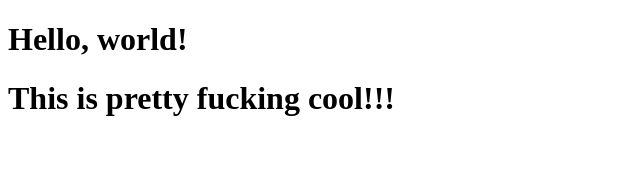
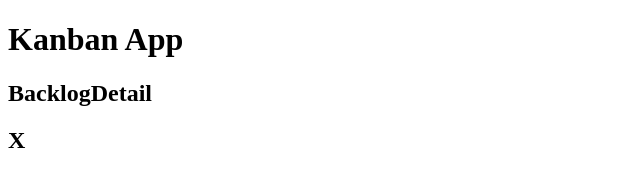
Before and after one commit to cmvanb/kanban-app, a React app: page / in a window 1280 px wide. Shown: the whole page, without its empty margins (0-640 px from the left). Built offline with nearby package versions, Linux system fonts and the light colour scheme.

Commit message:
Building out backlog detail page.

```diff
--- a/index.html
+++ b/index.html
@@ -5,7 +5,6 @@
         <meta charset="utf-8">
     </head>
     <body>
-        <h1>Hello, world!</h1>
         <div id="root"></div>
         <script src="build/app.js"></script>
     </body>
--- /dev/null
+++ b/src/backlog-detail.js
@@ -0,0 +1,22 @@
+import React from 'react';
+import TitleBar from './title-bar.js';
+
+export default class BacklogDetail extends React.Component
+{
+    componentDidMount()
+    {
+        console.log("BacklogDetail mounted.");
+    }
+
+    componentWillUnmount()
+    {
+        console.log("BacklogDetail will unmount.");
+    }
+
+    render()
+    {
+        return (
+            <TitleBar title="BacklogDetail" closable={true}/>
+        );
+    }
+}
--- a/src/index.js
+++ b/src/index.js
@@ -1,7 +1,8 @@
 import React from 'react';
 import ReactDOM from 'react-dom';
+import KanbanApp from './kanban-app.js';
 
 ReactDOM.render(
-    <h1>This is pretty fucking cool!!!</h1>,
+    <KanbanApp />,
     document.getElementById('root')
 );
--- /dev/null
+++ b/src/kanban-app.js
@@ -0,0 +1,34 @@
+import React from 'react';
+import BacklogDetail from './backlog-detail.js';
+
+export default class KanbanApp extends React.Component
+{
+    constructor(props)
+    {
+        super(props);
+
+        this.state = {
+            page: <BacklogDetail />
+        };
+    }
+
+    componentDidMount()
+    {
+        console.log("KanbanApp mounted.");
+    }
+
+    componentWillUnmount()
+    {
+        console.log("KanbanApp will unmount.");
+    }
+
+    render()
+    {
+        return (
+            <div className="kanban-app">
+                <h1>Kanban App</h1>
+                {this.state.page}
+            </div>
+        );
+    }
+}
--- /dev/null
+++ b/src/title-bar.js
@@ -0,0 +1,26 @@
+import React from 'react';
+
+export default class TitleBar extends React.Component
+{
+    componentDidMount()
+    {
+        console.log("TitleBar mounted.");
+    }
+
+    componentWillUnmount()
+    {
+        console.log("TitleBar will unmount.");
+    }
+
+    render()
+    {
+        // X should be a button component.
+        return (
+            <div>
+            <h2>{ this.props.title }</h2>
+            { this.props.closable &&
+                <h2>X</h2> }
+            </div>
+        );
+    }
+}
```
